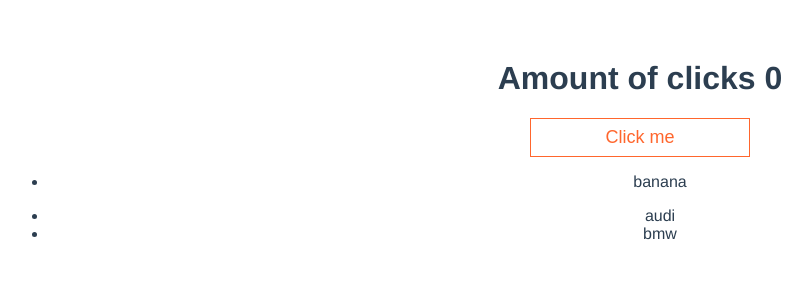
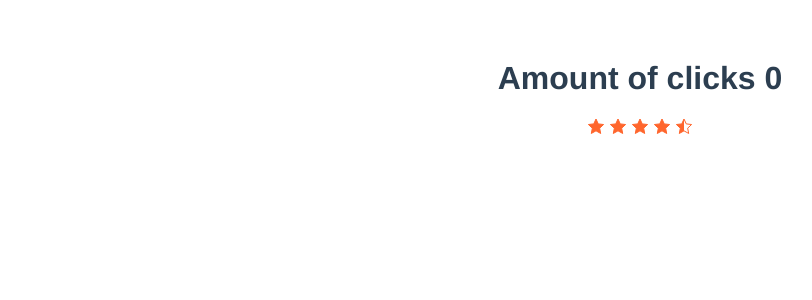
Before and after one commit to Konstantin-Kotenko/vue, a Vue app: page / in a window 1280 px wide. Shown: the top 300 px of the page, without its empty margins (0-812 px from the left). Built offline with nearby package versions, Linux system fonts and the light colour scheme.

Commit message:
add component starRating

```diff
--- a/src/App.vue
+++ b/src/App.vue
@@ -1,20 +1,17 @@
 <template>
 <div id='app'>
   <h1>{{ title }}</h1>
-<Button @click="increment" outlined>Click me</Button>
-<DirectivesTest/>
+<StarRating :rating="4.5" />
 </div>
   </template>
 
 <script>
-import Button from './components/Button.vue'
-import DirectivesTest from './components/DirectivesTest.vue'
+import StarRating from './components/StarRating.vue'
 
 export default {
   name: 'App',
   components: {
-    Button,
-    DirectivesTest
+    StarRating
   },
   data(){
     return{
--- a/src/components/DirectivesTest.vue
+++ /dev/null
@@ -1,37 +0,0 @@
-<template>
-    <div v-if="isVisible">
-        <h1 v-show="false">Title Directives</h1>
-    <ul>
-        <template v-for="fruit in fruits" >
-            <li v-if="fruit === 'banana'" :key="fruit">{{ fruit }}</li>
-        </template>
-    </ul>
-    <ul>
-        <li v-for="(car,key) in cars" :key="key">{{ key }}</li>
-    </ul>
-    </div>
-</template>
-
-<script>
-    export default {
-        name:'DirectivesTest',
-        data(){
-            return {
-                isVisible: true,
-                fruits:['kiwi','banana','apple'],
-                cars:{
-                    audi:{
-                        color:'red'
-                    },
-                    bmw:{
-                        color:'black'
-                    }
-                }
-            }
-        }
-    }
-</script>
-
-<style lang="scss" scoped>
-
-</style>
--- /dev/null
+++ b/src/components/StarRating.vue
@@ -0,0 +1,63 @@
+<template>
+    <div class="star-rating">
+        <span v-for="index in starLimit" :key="index" class="star star--outlined"></span>
+        <div class="star-rating__colored" :style="ratingWidthStyle">
+            <span v-for="index in starLimit" :key="index" class="star star--colored"></span>
+        </div>
+    </div>
+</template>
+
+<script>
+    export default {
+        name: 'StarRating',
+        props:{
+            rating:{
+                type: Number,
+                default:0
+            },
+            starLimit:{
+                type: Number,
+                default: 5
+            }
+        },
+        computed:{
+            ratingWidth() {
+                return this.rating / this.starLimit * 100
+            },
+            ratingWidthStyle() {
+                return `width : ${this.ratingWidth}%;`
+            }
+        }
+    }
+</script>
+
+<style lang="scss" scoped>
+.star-rating {
+    position: relative;
+    display: inline-flex;
+
+    &__colored{
+        display: inline-flex;
+        position: absolute;
+        width: 0;
+        height: 100%;
+        top: 0;
+        left: 0;
+        overflow: hidden;
+    }
+}
+
+.star {
+    display: inline-block;
+    width: 16px;
+    height: 16px;
+    margin: 0 3px;
+    flex-shrink: 0;
+    &--colored {
+        background: url('../../public/img/Star\ 1.svg') center no-repeat;
+    }
+    &--outlined {
+        background: url('../../public/img/Star.svg') center no-repeat;
+    }
+}
+</style>
```
Also changed, not shown: public/img/Star 1.svg (added), public/img/Star.svg (added).
